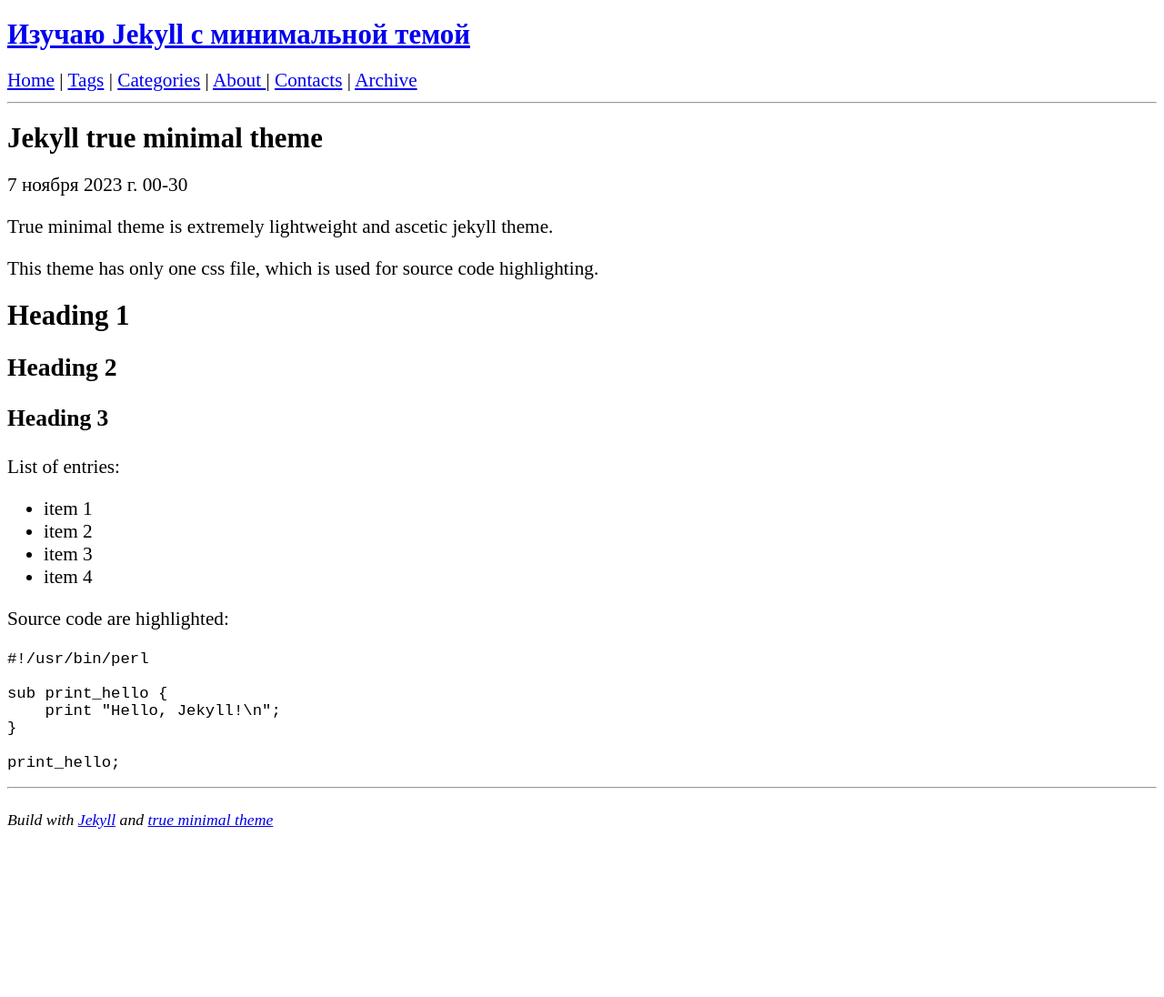
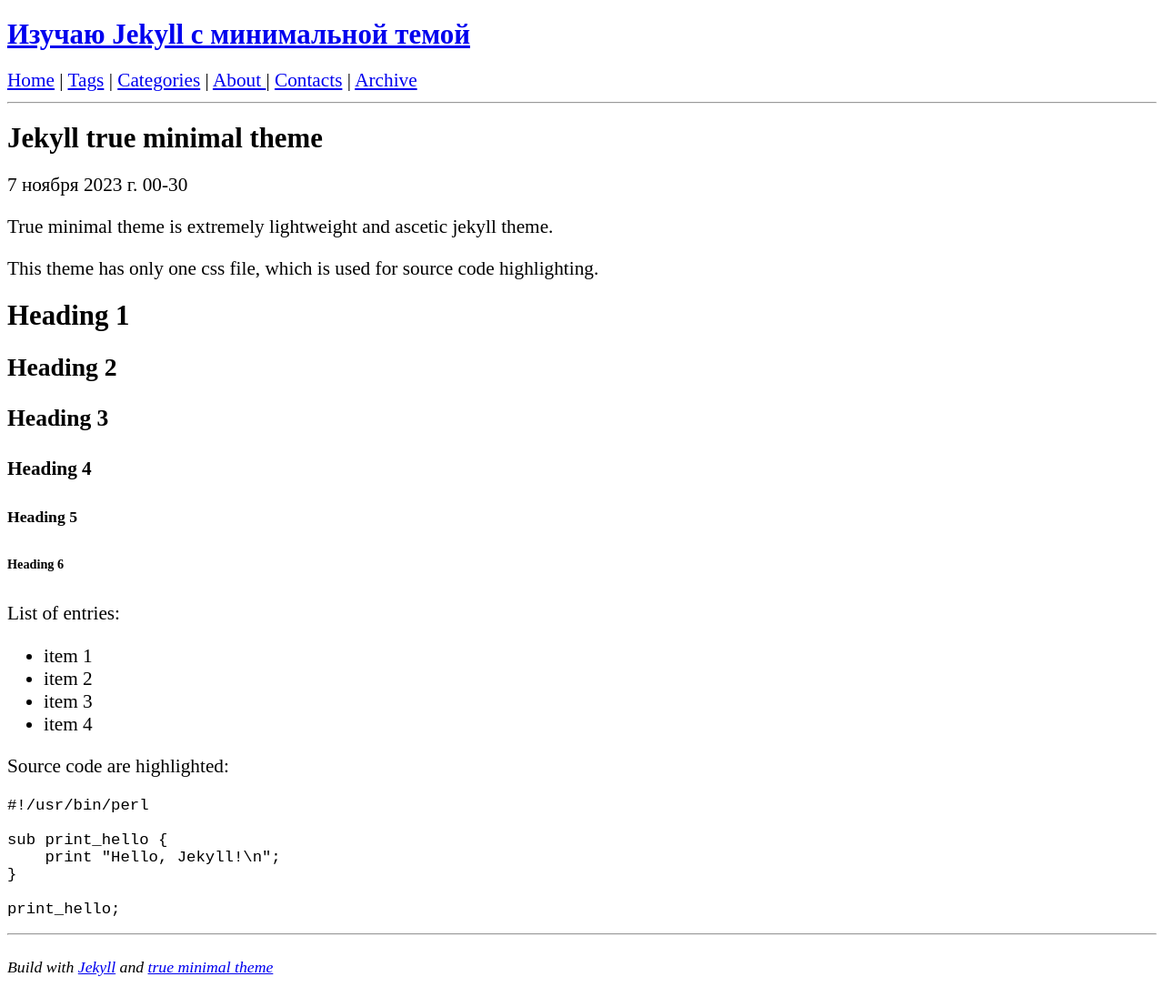
Before and after one commit to cyevgeniy/jekyll-true-minimal, a Jekyll site: the page built from _posts/2018-01-01-jekyll-true-minimal-theme.md, in a window 1280 px wide. Shown: the whole page at 91% size. Built offline with Jekyll 4.4.1, drawn with Linux system fonts in a browser that asks for light colours; before the commit the page ends 934 px from its top, so only the background shows below that.

Commit message:
07-11 -- 18-00
123

````diff
--- a/_posts/2018-01-01-jekyll-true-minimal-theme.md
+++ b/_posts/2018-01-01-jekyll-true-minimal-theme.md
@@ -16,6 +16,10 @@
 # Heading 1
 ## Heading 2
 ### Heading 3
+#### Heading 4
+##### Heading 5
+###### Heading 6
+
 
 List of entries:
 
@@ -26,7 +30,7 @@
 
 Source code are highlighted:
 
-```perl
+```code
 #!/usr/bin/perl
 
 sub print_hello {
--- a/assets/css/syntax.css
+++ b/assets/css/syntax.css
@@ -16,7 +16,7 @@
    }
 
    h4 {
-    font-size: 110%; /* Размер заголовка */
+    font-size: 100%; /* Размер заголовка */
    }
 
 
````
